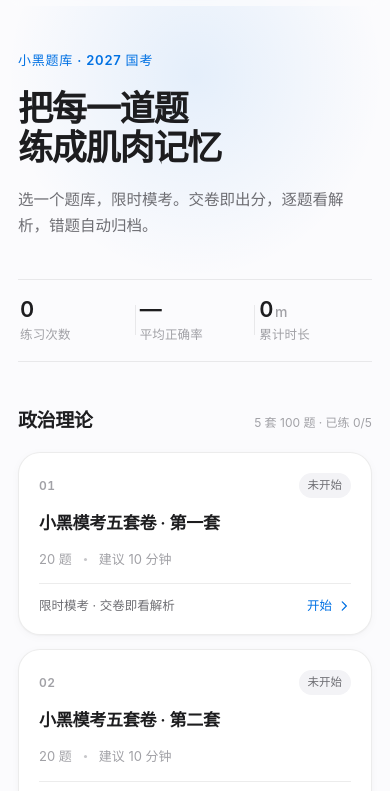
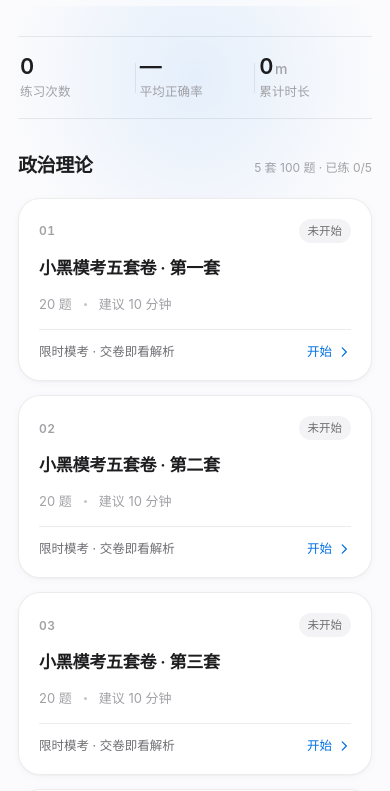
Before and after one commit to bestWuTong/xctk, a plain HTML site: page index.html in a window 390 px wide. Shown: the part 51-842 px from the top of the page. Drawn offline with Linux system fonts and the light colour scheme.

Commit message:
首页去掉大标题区，直接从练习数据开始
删除「小黑题库 · 2027 国考」「把每一道题练成肌肉记忆」和副标题三行文案，
收紧顶部留白，首屏直接进入统计与题库列表。

```diff
--- a/css/style.css
+++ b/css/style.css
@@ -203,7 +203,7 @@ main {
 /* ------------------------------------------------------------ 首页 */
 .hero {
   position: relative;
-  padding: 64px 0 44px;
+  padding: 46px 0 28px;
 }
 /* 极淡的顶部光晕，撑起页面纵深 */
 .hero::before {
@@ -244,7 +244,7 @@ main {
 }
 
 .stat-row {
-  margin-top: 40px;
+  margin-top: 0;
   display: flex;
   align-items: center;
   gap: 8px;
@@ -1424,7 +1424,7 @@ main {
 @media (max-width: 720px) {
   main { padding: 0 18px calc(80px + env(safe-area-inset-bottom)); }
   .nav-inner { padding: 0 18px; }
-  .hero { padding: 44px 0 32px; }
+  .hero { padding: 30px 0 20px; }
   .hero-sub { font-size: 15.5px; }
   .br-mobile { display: inline; }
   .stat-num { font-size: 22px; }
--- a/index.html
+++ b/index.html
@@ -33,10 +33,6 @@
   <!-- ============================ 首页 ============================ -->
   <section class="view is-active" id="view-home">
     <div class="hero">
-      <p class="hero-eyebrow reveal">小黑题库 · 2027 国考</p>
-      <h1 class="hero-title reveal">把每一道题<br class="br-mobile" />练成肌肉记忆</h1>
-      <p class="hero-sub reveal">选一个题库，限时模考。交卷即出分，逐题看解析，错题自动归档。</p>
-
       <div class="stat-row reveal">
         <div class="stat">
           <div class="stat-num" id="stat-sessions">0</div>
```
